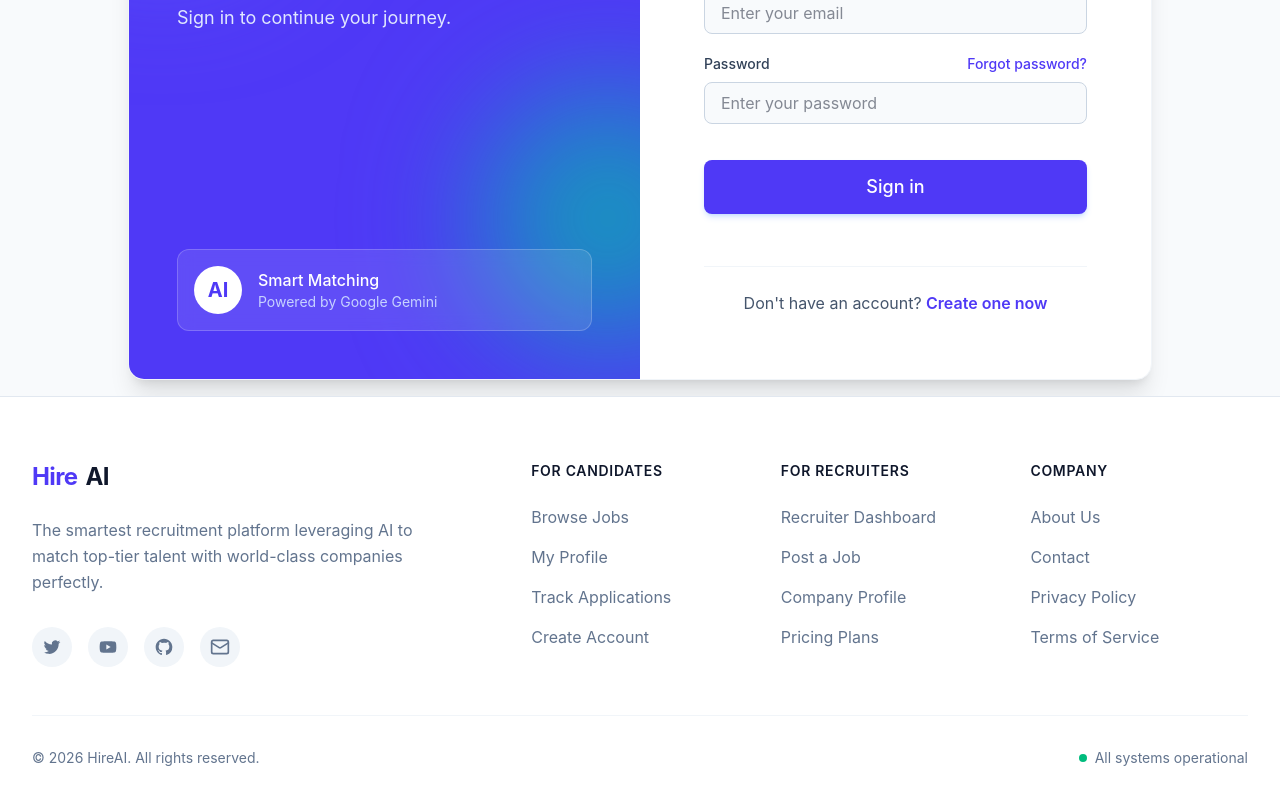
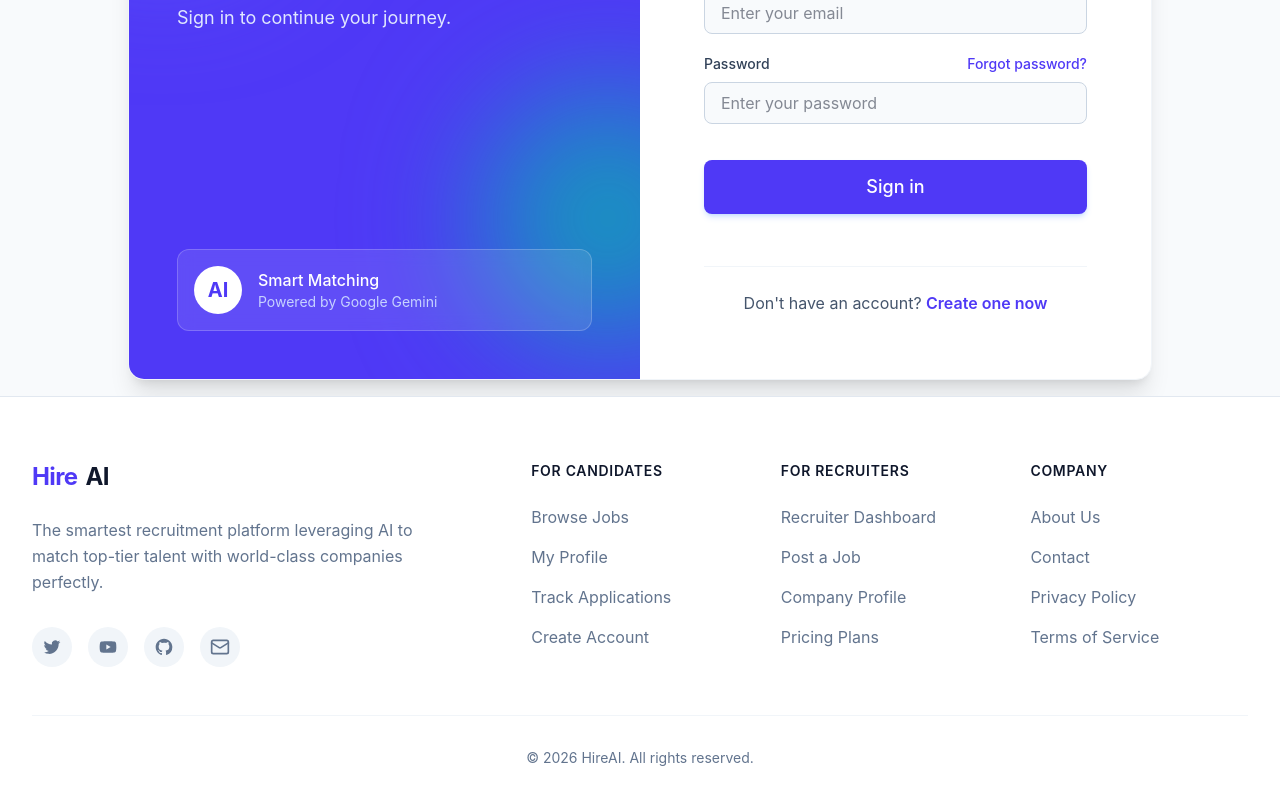
Before and after one commit to virupakshayya-m/HireAI, a React (Vite) app in the folder frontend/: page /login in a window 1280 px wide. Shown: the part 282-1082 px from the top of the page. Built offline with nearby package versions, Linux system fonts and the light colour scheme; no server answers.

Commit message:
feat: implement minimal footer for logged-in users and remove status indicator

```diff
--- a/frontend/src/components/layout/Footer.jsx
+++ b/frontend/src/components/layout/Footer.jsx
@@ -1,13 +1,18 @@
 import { Link } from "react-router-dom";
 import { Mail } from "lucide-react";
+import { useAuth } from "@/context/AuthContext";
 
 const Footer = () => {
   const currentYear = new Date().getFullYear();
+  const { user } = useAuth();
+
+  const isMinimal = !!user;
 
   return (
     <footer className="bg-white border-t border-neutral-200 mt-auto">
-      <div className="max-w-7xl mx-auto px-4 sm:px-6 lg:px-8 pt-16 pb-8">
-        <div className="grid grid-cols-1 md:grid-cols-2 lg:grid-cols-5 gap-12 lg:gap-8 mb-12">
+      <div className={`max-w-7xl mx-auto px-4 sm:px-6 lg:px-8 ${isMinimal ? 'py-6' : 'pt-16 pb-8'}`}>
+        {!isMinimal && (
+          <div className="grid grid-cols-1 md:grid-cols-2 lg:grid-cols-5 gap-12 lg:gap-8 mb-12">
 
           {/* Brand & Description - Takes up 2 columns on lg */}
           <div className="lg:col-span-2 space-y-6">
@@ -96,16 +101,16 @@ const Footer = () => {
             </ul>
           </div>
         </div>
+        )}
 
-        <div className="pt-8 border-t border-neutral-100 flex flex-col md:flex-row justify-between items-center gap-4">
-          <p className="text-sm text-neutral-500">
-            &copy; {currentYear} HireAI. All rights reserved.
-          </p>
-          <div className="flex items-center gap-6">
-            <span className="flex items-center gap-2 text-sm text-neutral-500">
-              <span className="w-2 h-2 rounded-full bg-success-500"></span>
-              All systems operational
-            </span>
+        <div className={`${!isMinimal ? 'pt-8 border-t border-neutral-100' : ''} flex flex-col md:flex-row justify-center items-center gap-4`}>
+          <div className="flex items-center gap-4">
+            {isMinimal && (
+              <span className="text-primary-600 font-bold tracking-tight">HireAI</span>
+            )}
+            <p className="text-sm text-neutral-500">
+              &copy; {currentYear} HireAI. All rights reserved.
+            </p>
           </div>
         </div>
       </div>
```
